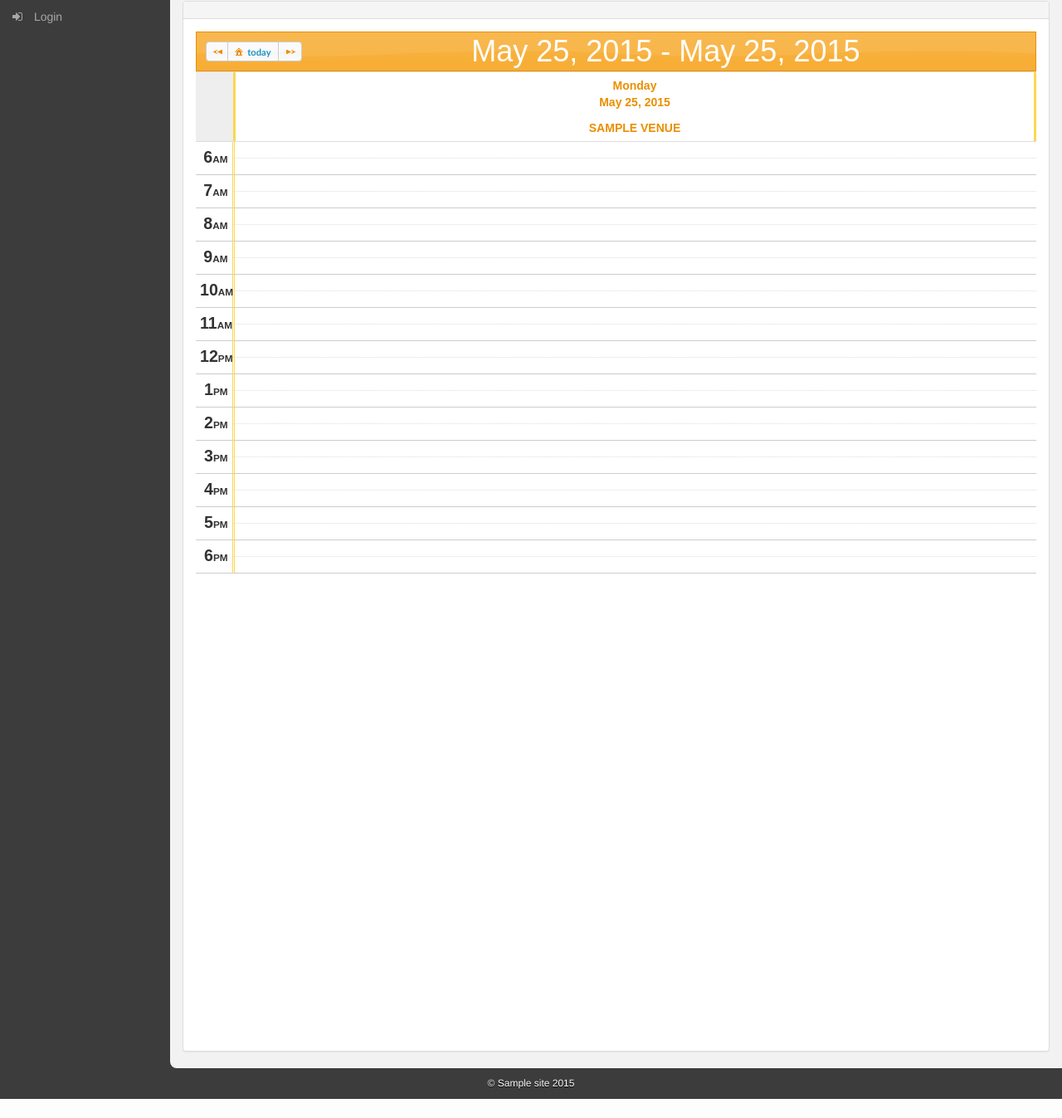
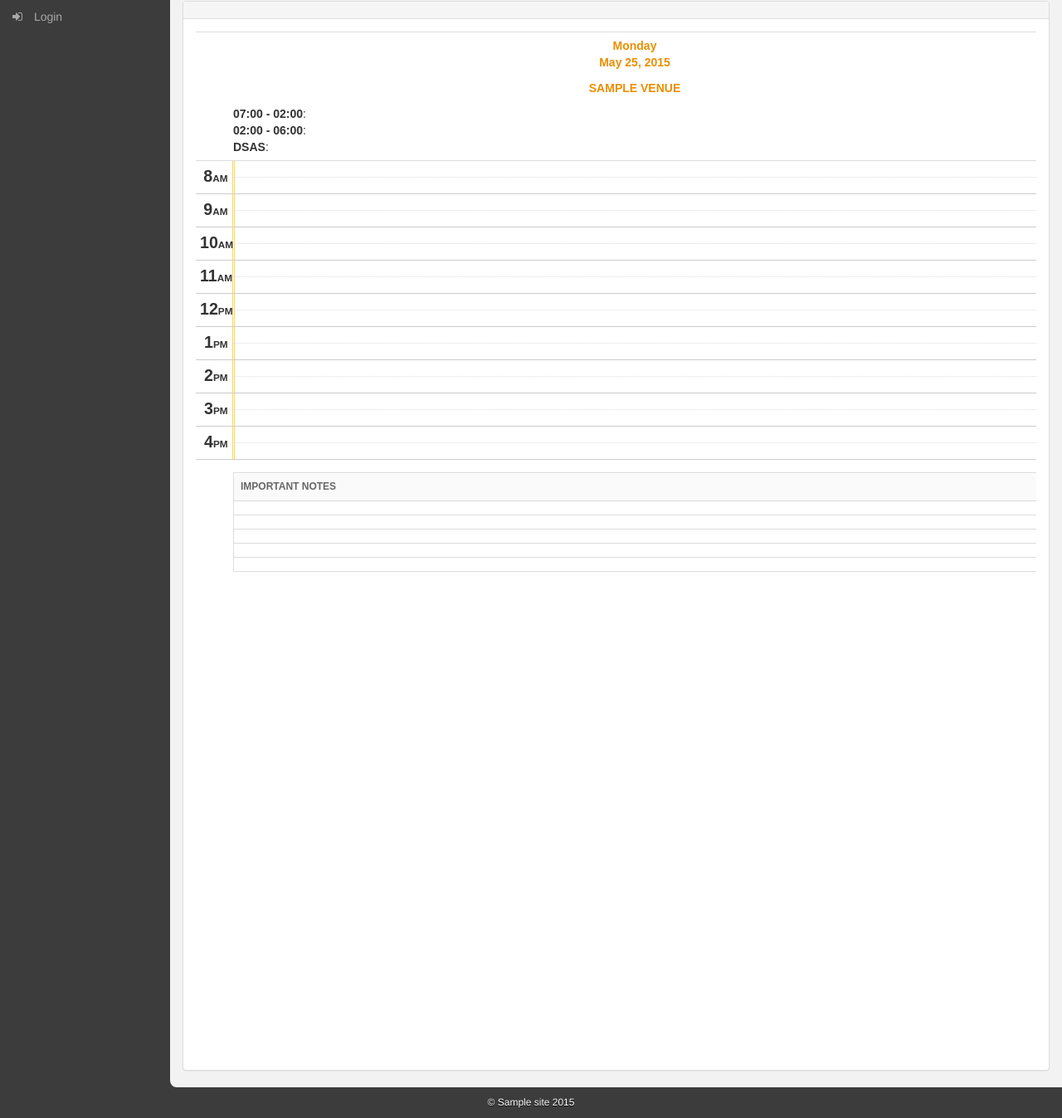
Before and after one commit to moshthepitt/apr, a Django app: template appointments/templates/appointments/printable.html in a window 1280 px wide. Shown: the part 77-1424 px from the top of the page at 83% size. Before the commit the page ends 1401 px from the top, so only its background shows below. Run offline with Django 3.2, Linux system fonts and the light colour scheme; the template is opened without the code that fills it: most values are stand-ins (such as "Sample title", 1, 10 or a date in 2020); lists and menus that the app fills with data are empty; some libraries are stand-ins or nearby versions; some web fonts are replaced.

Commit message:
printable view done

```diff
--- a/appointments/templates/appointments/printable.html
+++ b/appointments/templates/appointments/printable.html
@@ -17,8 +17,7 @@
 	    </h3>
 	  </div>
 	  <div class="panel-body">
-	  	<div id="wowow" class="row"></div>
-	    <div id="calendar" class="row"></div>
+	    <div id="calendar" class="printable row"></div>
 	  </div>
 	</div>
 
@@ -41,8 +40,16 @@
 					readonly : true,
 					daysToShow: 1,
 					businessHours: {
-						start: 6,
-		                end: 19,
+						{% if CUSTOMER.global_opening_time.from_hour.hour %}
+							start: {{CUSTOMER.global_opening_time.from_hour.hour}},
+						{% else %}
+							start: 8,
+						{% endif %}
+						{% if CUSTOMER.global_opening_time.from_hour.hour %}
+		                	end: {{CUSTOMER.global_closing_time.to_hour.hour}},
+		                {% else %}
+		                	end: 17,
+		                {% endif %}
 		                limitDisplay: true
 	               	},
 	               	height: function($calendar) {
@@ -66,6 +73,8 @@
 					    return user.name;
 					},
 				});
+				$('.ui-widget-content.wc-header tr:last').after('{% filter escapejs %}{% include "appointments/snippets/venue-headers.html" %}{% endfilter %}');
+				$('.wc-time-slots tr:last').after('{% filter escapejs %}{% include "appointments/snippets/notes.html" %}{% endfilter %}');
 			});
 		</script>
 	{% endblock %}
--- /dev/null
+++ b/appointments/templates/appointments/snippets/notes.html
@@ -0,0 +1,39 @@
+{% load i18n %}
+<tr>
+	<td class="wc-time-column-header"></td>
+	<td colspan="{{venues|length}}">
+		<table class="table table-bordered notes-table">
+
+			<tr>
+				{% for venue in venues %}
+				<th>{% trans "IMPORTANT NOTES" %}</th>
+				{% endfor %}
+			</tr>
+			<tr>
+				{% for venue in venues %}
+				<td></td>
+				{% endfor %}
+			</tr>
+			<tr>
+				{% for venue in venues %}
+				<td></td>
+				{% endfor %}
+			</tr>
+			<tr>
+				{% for venue in venues %}
+				<td></td>
+				{% endfor %}
+			</tr>
+			<tr>
+				{% for venue in venues %}
+				<td></td>
+				{% endfor %}
+			</tr>
+			<tr>
+				{% for venue in venues %}
+				<td></td>
+				{% endfor %}
+			</tr>
+		</table>
+	</td>
+</tr>
--- /dev/null
+++ b/appointments/templates/appointments/snippets/venue-headers.html
@@ -0,0 +1,10 @@
+<tr class="venue-headers">
+	<td class="wc-time-column-header"></td>
+	{% for venue in venues %}
+	<td class="wc-user-header printable-top">
+		<div><span class="top-title">07:00 - 02:00</span>:</div>
+		<div><span class="top-title">02:00 - 06:00</span>:</div>
+		<div><span class="top-title">DSAS</span>:</div>
+	</td>
+	{% endfor %}
+</tr>
--- a/customers/models.py
+++ b/customers/models.py
@@ -36,10 +36,10 @@ class Customer(models.Model):
         """
         returns the customer's opening time object with earliest from_hour
         """
-        return self.openinghour_set.order_by('from_hour').first()
+        return self.openinghour_set.exclude(break_time=True).order_by('from_hour').first()
 
     def global_closing_time(self):
         """
         returns the customer's closing time object with latest to_hour
         """
-        return self.openinghour_set.order_by('to_hour').last()
+        return self.openinghour_set.exclude(break_time=True).order_by('to_hour').last()
--- a/static/css/week-calendar.css
+++ b/static/css/week-calendar.css
@@ -5,3 +5,28 @@
 	-moz-box-sizing: content-box;
 	box-sizing: content-box;
 }
+
+.ui-widget-header.wc-toolbar {
+	display:none;
+}
+
+.printable .wc-header {
+	background:#fff;
+}
+
+.printable .wc-header .ui-state-active,
+.printable .wc-header .ui-widget-content .ui-state-active,
+.printable .wc-header .ui-widget-header .ui-state-active
+.printable .wc-header .ui-widget-content {
+  border: none;
+}
+
+.wc-user-header.printable-top {
+	text-align: left;
+}
+.venue-headers {
+	margin-bottom:15px;
+}
+.notes-table {
+	margin-top:15px;
+}
```
